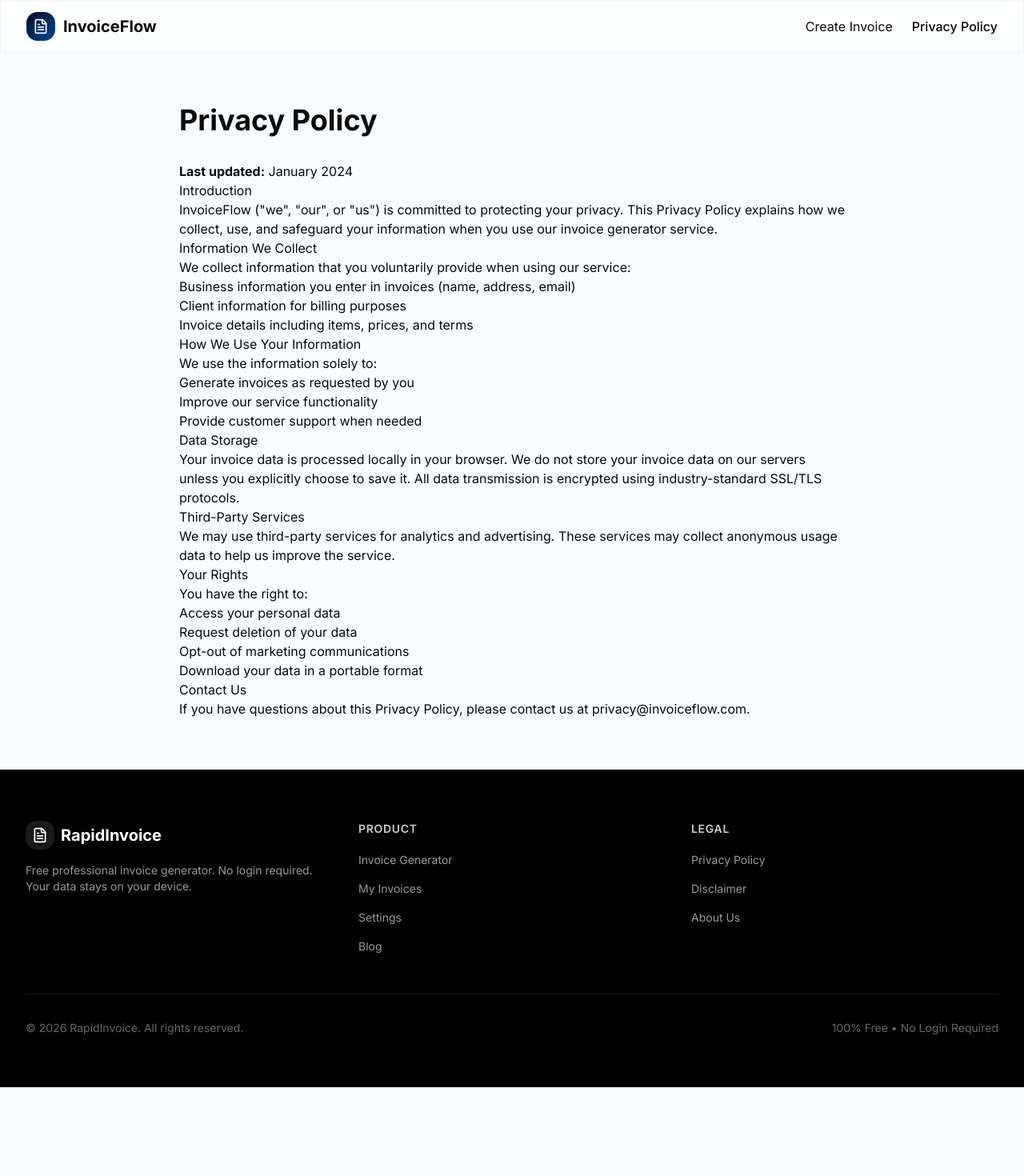
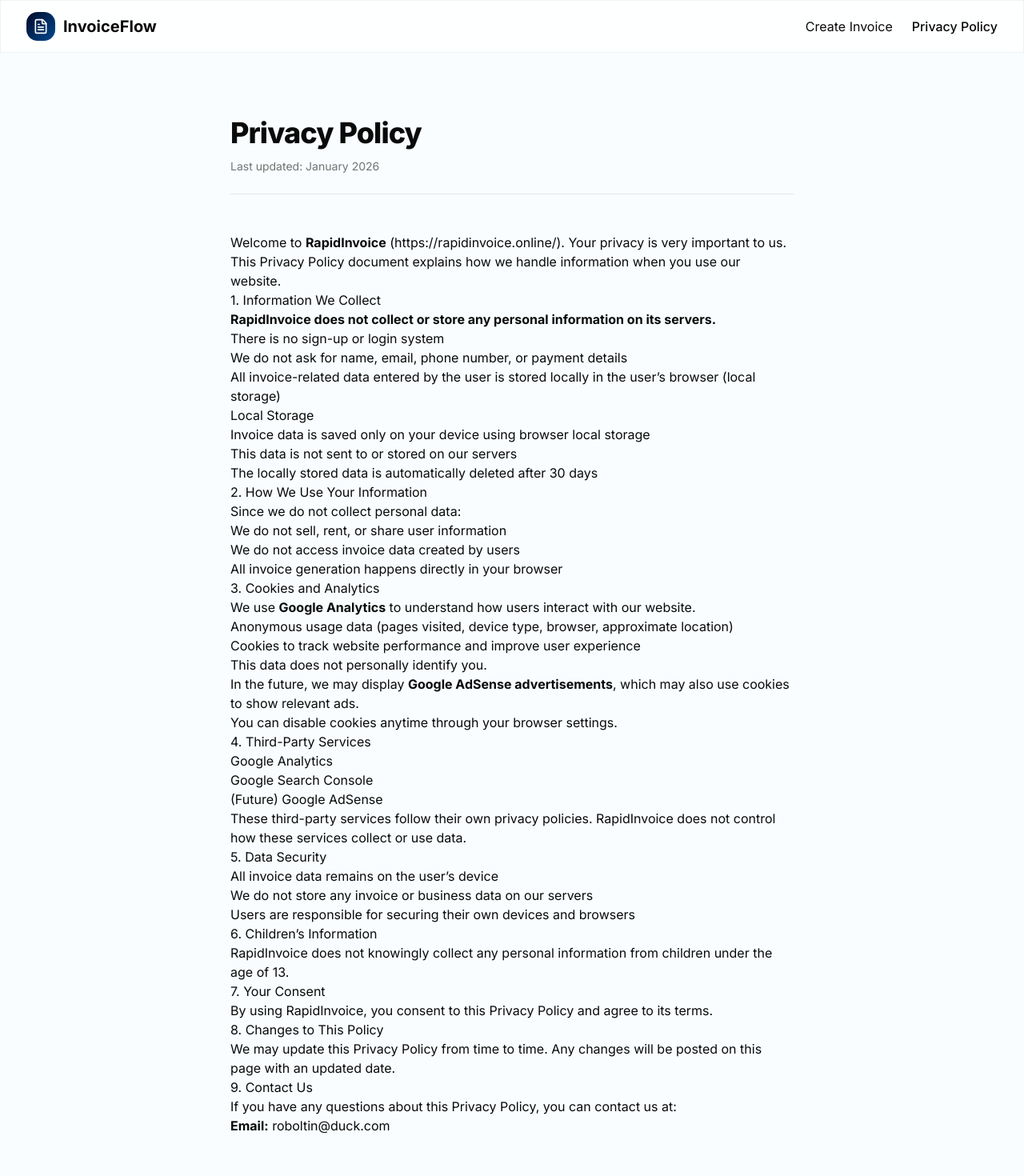
Before and after one commit to beatbyteco/rapidinvoice, a Next.js app: page /privacy-policy in a window 1280 px wide. Shown: the top 1470 px of the page at 80% size. Before the commit the page ends 1359 px from the top, so only its background shows below. Built offline with nearby package versions, Linux system fonts and the light colour scheme.

Commit message:
added legal pages

```diff
--- a/src/app/disclaimer/page.jsx
+++ b/src/app/disclaimer/page.jsx
@@ -35,51 +35,118 @@ const Disclaimer = () => {
       </header>
 
       <main className="px-4 sm:px-6 lg:px-8 max-w-4xl mx-auto py-12 sm:py-16">
-        <h1 className="text-3xl sm:text-4xl font-bold text-foreground mb-8">
+         <header className="mb-12 border-b pb-6">
+      <h1 className="text-3xl sm:text-4xl font-extrabold tracking-tight text-gray-900">
         Disclaimer
       </h1>
+      <p className="mt-3 text-sm text-gray-500">
+        <strong>Last updated:</strong> January 2026
+      </p>
+    </header>
 
-        <div className="prose prose-lg max-w-none prose-headings:text-foreground prose-p:text-muted-foreground">
-          <p><strong>Last updated:</strong> January 2024</p>
+    {/* <!-- Content --> */}
+    <article className="
+      prose prose-lg max-w-none
+      prose-headings:text-gray-900
+      prose-headings:font-semibold
+      prose-headings:tracking-tight
+      prose-p:text-gray-600
+      prose-li:text-gray-600
+      prose-strong:text-gray-900
+      prose-ul:pl-6
+      prose-li:marker:text-gray-400
+    ">
 
-          <h2>General Information</h2>
       <p>
-            The information provided by RapidInvoice is for general informational purposes only. All information on the site is provided in good faith, however, we make no representation or warranty of any kind, express or implied, regarding the accuracy, adequacy, validity, reliability, availability, or completeness of any information on the site.
+        Welcome to <strong>RapidInvoice</strong>. By using this website, you agree to the terms of this Disclaimer.
       </p>
 
-          <h2>No Professional Advice</h2>
+      <h2>1. General Information</h2>
+
       <p>
-            The site cannot and does not contain legal, tax, or accounting advice. The legal, tax, and accounting information is provided for general informational and educational purposes only and is not a substitute for professional advice.
-          </p>
-          <p>
-            Accordingly, before taking any actions based upon such information, we encourage you to consult with the appropriate professionals. We do not provide any kind of legal, tax, or accounting advice. The use or reliance of any information contained on this site is solely at your own risk.
+        RapidInvoice is a <strong>free online invoice generation tool</strong>.<br/>
+        It is provided for <strong>general informational and business convenience purposes only</strong>.
       </p>
 
-          <h2>Invoice Templates</h2>
+      <h2>2. No Legal or Tax Advice</h2>
+
+      <p>The invoices generated using RapidInvoice:</p>
+      <ul>
+        <li>Do not constitute legal advice</li>
+        <li>Do not constitute tax or financial advice</li>
+        <li>Should not be treated as legally binding documents without verification</li>
+      </ul>
+
       <p>
-            The invoice templates provided are for general use. Tax requirements, invoice formats, and legal requirements vary by country and region. It is your responsibility to ensure that your invoices comply with applicable laws and regulations in your jurisdiction.
+        Users are advised to consult a qualified professional (accountant, tax consultant, or legal advisor)
+        before using invoices for official or legal purposes.
       </p>
 
-          <h2>Tax Calculations</h2>
+      <h2>3. Accuracy of Information</h2>
+
+      <p>While we strive to provide a reliable invoice generation tool:</p>
+      <ul>
+        <li>RapidInvoice does not guarantee accuracy, completeness, or correctness of invoice calculations</li>
+        <li>Users are fully responsible for verifying:</li>
+      </ul>
+
+      <ul>
+        <li>GST details</li>
+        <li>Tax rates</li>
+        <li>Totals and amounts</li>
+        <li>Client and business information</li>
+      </ul>
+
+      <h2>4. GST and Tax Compliance</h2>
+
       <p>
-            While we strive to provide accurate tax calculations, the automatic tax calculations provided by our service are estimates only. You are responsible for verifying all tax amounts and ensuring compliance with applicable tax laws.
+        RapidInvoice is <strong>not an officially certified GST or tax-compliant software</strong>.<br/>
+        It is only a <strong>tool to help generate invoices</strong>.
       </p>
 
-          <h2>External Links</h2>
       <p>
-            The site may contain links to other websites or content belonging to or originating from third parties. Such external links are not investigated, monitored, or checked for accuracy, adequacy, validity, reliability, availability, or completeness by us.
+        Compliance with local tax laws and regulations is entirely the user’s responsibility.
       </p>
 
-          <h2>Limitation of Liability</h2>
+      <h2>5. Limitation of Liability</h2>
+
+      <p>RapidInvoice and its owner shall <strong>not be held liable</strong> for:</p>
+      <ul>
+        <li>Financial losses</li>
+        <li>Tax penalties</li>
+        <li>Legal disputes</li>
+        <li>Incorrect invoices</li>
+        <li>Data loss due to browser clearing or device issues</li>
+      </ul>
+
       <p>
-            In no event shall RapidInvoice be liable for any indirect, punitive, incidental, special, consequential, or exemplary damages, including without limitation, damages for loss of profits, goodwill, use, data, or other intangible losses, arising out of or relating to the use of, or inability to use, the service.
+        Use of the website is <strong>entirely at your own risk</strong>.
       </p>
 
-          <h2>Contact Us</h2>
+      <h2>6. External Links</h2>
+
       <p>
-            If you have questions about this Disclaimer, please contact us at Emaiiiiiiill.
+        The website may contain links or advertisements from third-party websites in the future.<br/>
+        RapidInvoice is <strong>not responsible</strong> for the content, privacy policies,
+        or practices of any external sites.
       </p>
-        </div>
+
+      <h2>7. Changes to This Disclaimer</h2>
+
+      <p>
+        We reserve the right to modify this Disclaimer at any time without prior notice.<br/>
+        Changes will be effective immediately once posted.
+      </p>
+
+      <h2>8. Contact Information</h2>
+
+      <p>For any questions regarding this Disclaimer, please contact:</p>
+
+      <p>
+        <strong>Email:</strong> roboltin@duck.com
+      </p>
+
+    </article>
       </main>
 
       <Footer />
--- a/src/app/invoice/[id]/page.jsx
+++ b/src/app/invoice/[id]/page.jsx
@@ -159,10 +159,10 @@ const handleDownload = useReactToPrint({
               <Printer className="h-4 w-4" />
               <span className="hidden sm:inline">Print</span>
             </Button> */}
-            <Button variant="outline" size="sm" onClick={handleShare} className="gap-2">
+            {/* <Button variant="outline" size="sm" onClick={handleShare} className="gap-2">
               <Share2 className="h-4 w-4" />
               <span className="hidden sm:inline">Share</span>
-            </Button>
+            </Button> */}
             <Button variant="gradient" size="sm" onClick={handleDownload} disabled={!invoice} className="gap-2">
               <Download className="h-4 w-4" />
               <span className="hidden sm:inline">Download PDF</span>
--- a/src/app/privacy-policy/page.jsx
+++ b/src/app/privacy-policy/page.jsx
@@ -1,9 +1,9 @@
-'use client';
+"use client";
 
-import Link from 'next/link';
-import { FileText } from 'lucide-react';
+import Link from "next/link";
+import { FileText } from "lucide-react";
 // import { SEOHead } from '@/components/seo/SEOHead';
-import { Footer } from '@/components/layout/Footer';
+import { Footer } from "@/components/layout/Footer";
 
 const PrivacyPolicy = () => {
   return (
@@ -21,79 +21,161 @@ const PrivacyPolicy = () => {
             <div className="h-9 w-9 rounded-xl gradient-primary flex items-center justify-center">
               <FileText className="h-5 w-5 text-primary-foreground" />
             </div>
-            <span className="font-bold text-xl text-foreground">InvoiceFlow</span>
+            <span className="font-bold text-xl text-foreground">
+              InvoiceFlow
+            </span>
           </Link>
           <nav className="hidden md:flex items-center gap-6">
-            <Link href="/templates" className="text-foreground hover:text-gradient-primary/10 transition-colors">
+            <Link
+              href="/templates"
+              className="text-foreground hover:text-gradient-primary/10 transition-colors"
+            >
               Create Invoice
             </Link>
-            <Link href="/privacy-policy" className="text-foreground font-medium">
+            <Link
+              href="/privacy-policy"
+              className="text-foreground font-medium"
+            >
               Privacy Policy
             </Link>
           </nav>
         </div>
       </header>
 
-      <main className="px-4 sm:px-6 lg:px-8 max-w-4xl mx-auto py-12 sm:py-16">
-        <h1 className="text-3xl sm:text-4xl font-bold text-foreground mb-8">
+      <main className="bg-background">
+  <article className="px-4 sm:px-6 lg:px-8 max-w-3xl mx-auto py-14 sm:py-20">
+
+    {/* Title */}
+    <header className="mb-12 border-b pb-6">
+      <h1 className="text-3xl sm:text-4xl font-extrabold text-foreground tracking-tight">
         Privacy Policy
       </h1>
+      <p className="mt-3 text-sm text-muted-foreground">
+        Last updated: January 2026
+      </p>
+    </header>
 
-        <div className="prose prose-lg max-w-none prose-headings:text-foreground prose-p:text-muted-foreground">
-          <p><strong>Last updated:</strong> January 2024</p>
+    {/* Content */}
+    <div className="
+      prose prose-lg
+      max-w-none
+      prose-headings:text-foreground
+      prose-headings:font-semibold
+      prose-headings:tracking-tight
+      prose-p:text-muted-foreground
+      prose-li:text-muted-foreground
+      prose-strong:text-foreground
+      prose-ul:pl-6
+      prose-li:marker:text-muted-foreground
+      prose-a:text-primary
+    ">
 
-          <h2>Introduction</h2>
       <p>
-            InvoiceFlow ("we", "our", or "us") is committed to protecting your privacy. This Privacy Policy explains how we collect, use, and safeguard your information when you use our invoice generator service.
+        Welcome to <strong>RapidInvoice</strong> (https://rapidinvoice.online/).
+        Your privacy is very important to us. This Privacy Policy document explains
+        how we handle information when you use our website.
       </p>
 
-          <h2>Information We Collect</h2>
+      <h2>1. Information We Collect</h2>
+
       <p>
-            We collect information that you voluntarily provide when using our service:
+        <strong>RapidInvoice does not collect or store any personal information on its servers.</strong>
       </p>
+
       <ul>
-            <li>Business information you enter in invoices (name, address, email)</li>
-            <li>Client information for billing purposes</li>
-            <li>Invoice details including items, prices, and terms</li>
+        <li>There is no sign-up or login system</li>
+        <li>We do not ask for name, email, phone number, or payment details</li>
+        <li>All invoice-related data entered by the user is stored locally in the user’s browser (local storage)</li>
       </ul>
 
-          <h2>How We Use Your Information</h2>
-          <p>
-            We use the information solely to:
-          </p>
+      <h3>Local Storage</h3>
       <ul>
-            <li>Generate invoices as requested by you</li>
-            <li>Improve our service functionality</li>
-            <li>Provide customer support when needed</li>
+        <li>Invoice data is saved only on your device using browser local storage</li>
+        <li>This data is not sent to or stored on our servers</li>
+        <li>The locally stored data is automatically deleted after 30 days</li>
       </ul>
 
-          <h2>Data Storage</h2>
+      <h2>2. How We Use Your Information</h2>
+
+      <p>Since we do not collect personal data:</p>
+      <ul>
+        <li>We do not sell, rent, or share user information</li>
+        <li>We do not access invoice data created by users</li>
+        <li>All invoice generation happens directly in your browser</li>
+      </ul>
+
+      <h2>3. Cookies and Analytics</h2>
+
       <p>
-            Your invoice data is processed locally in your browser. We do not store your invoice data on our servers unless you explicitly choose to save it. All data transmission is encrypted using industry-standard SSL/TLS protocols.
+        We use <strong>Google Analytics</strong> to understand how users interact with our website.
       </p>
 
-          <h2>Third-Party Services</h2>
+      <ul>
+        <li>Anonymous usage data (pages visited, device type, browser, approximate location)</li>
+        <li>Cookies to track website performance and improve user experience</li>
+      </ul>
+
+      <p>This data does not personally identify you.</p>
+
       <p>
-            We may use third-party services for analytics and advertising. These services may collect anonymous usage data to help us improve the service.
+        In the future, we may display <strong>Google AdSense advertisements</strong>,
+        which may also use cookies to show relevant ads.
       </p>
 
-          <h2>Your Rights</h2>
-          <p>
-            You have the right to:
-          </p>
+      <p>You can disable cookies anytime through your browser settings.</p>
+
+      <h2>4. Third-Party Services</h2>
+
       <ul>
-            <li>Access your personal data</li>
-            <li>Request deletion of your data</li>
-            <li>Opt-out of marketing communications</li>
-            <li>Download your data in a portable format</li>
+        <li>Google Analytics</li>
+        <li>Google Search Console</li>
+        <li>(Future) Google AdSense</li>
       </ul>
 
-          <h2>Contact Us</h2>
       <p>
-            If you have questions about this Privacy Policy, please contact us at privacy@invoiceflow.com.
+        These third-party services follow their own privacy policies.
+        RapidInvoice does not control how these services collect or use data.
       </p>
+
+      <h2>5. Data Security</h2>
+
+      <ul>
+        <li>All invoice data remains on the user’s device</li>
+        <li>We do not store any invoice or business data on our servers</li>
+        <li>Users are responsible for securing their own devices and browsers</li>
+      </ul>
+
+      <h2>6. Children’s Information</h2>
+
+      <p>
+        RapidInvoice does not knowingly collect any personal information from children under the age of 13.
+      </p>
+
+      <h2>7. Your Consent</h2>
+
+      <p>
+        By using RapidInvoice, you consent to this Privacy Policy and agree to its terms.
+      </p>
+
+      <h2>8. Changes to This Policy</h2>
+
+      <p>
+        We may update this Privacy Policy from time to time.
+        Any changes will be posted on this page with an updated date.
+      </p>
+
+      <h2>9. Contact Us</h2>
+
+      <p>If you have any questions about this Privacy Policy, you can contact us at:</p>
+
+      <p>
+        <strong>Email:</strong> roboltin@duck.com
+      </p>
+
     </div>
+  </article>
 </main>
+
 
       <Footer />
     </div>
```
Lines whose indentation alone changed are shown as unchanged.
